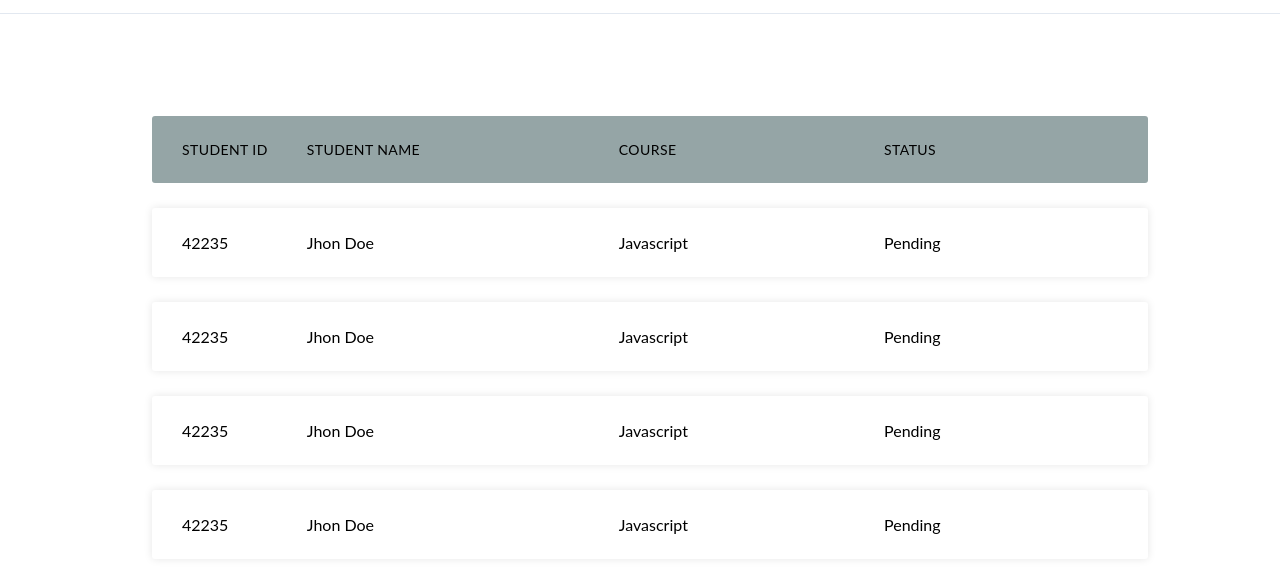
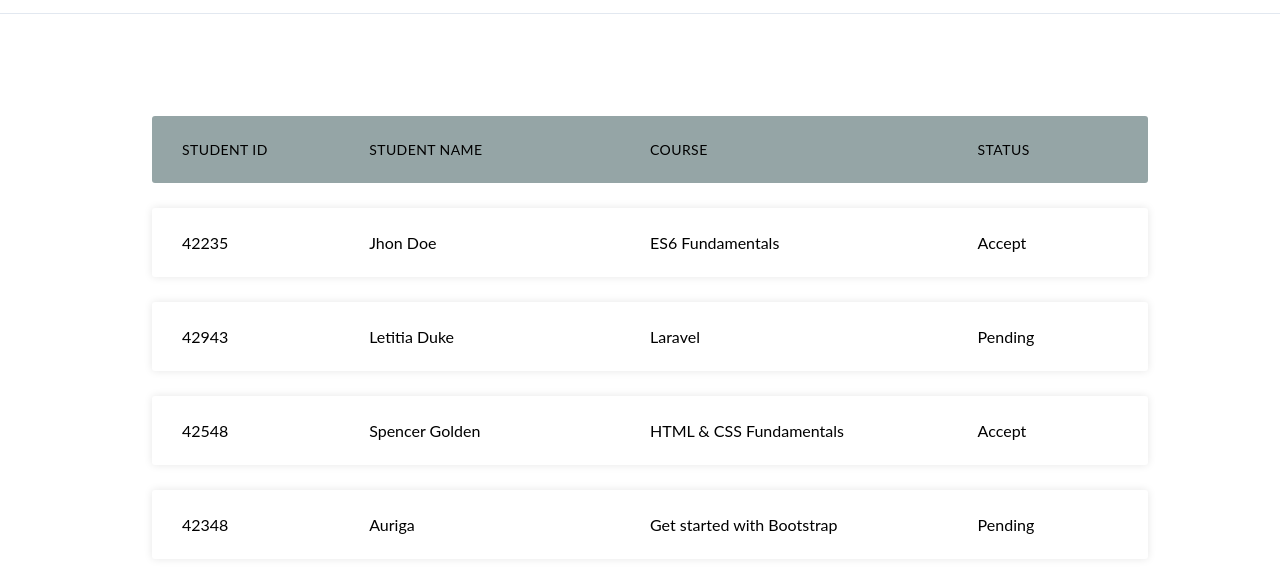
Before and after one commit to nadeeee/Pemrogrman_WEB, a plain HTML site: page task_2/home.html in a window 1280 px wide. Shown: the part 58-630 px from the top of the page. Drawn offline with Linux system fonts and the light colour scheme; a web font is replaced by a local one.

Commit message:
adding some
flex-basis

```diff
--- a/task_2/css/table.css
+++ b/task_2/css/table.css
@@ -54,7 +54,7 @@ body {
   }
 
   .responsive-table .col-2 {
-        flex-basis: 30%;
+        flex-basis: 20%;
   }
 
   .responsive-table .col-3 {
@@ -62,5 +62,5 @@ body {
   }
 
   .responsive-table .col-4 {
-        flex-basis: 25%;
+        flex-basis: 15%;
   }
--- a/task_2/home.html
+++ b/task_2/home.html
@@ -9,6 +9,7 @@
     <link rel="stylesheet" href="css/table.css">
 </head>
 <body>
+
     <header class="header">
         <nav class="navbar">
             <a href="#" class="nav-logo">Nevoir.</a>
@@ -40,58 +41,58 @@
                 </td>
             </tr>
             <tr class="table-row">
-                <td class="col col-1" data-label="Student Id">
+                <td class="col col-1" name="Student Id">
                     42235
                 </td>
-                <td class="col col-2" data-label="Student Name">
+                <td class="col col-2" name="Student Name">
                     Jhon Doe
                 </td>
-                <td class="col col-3" data-label="Course">
-                    Javascript
+                <td class="col col-3" name="Course">
+                    ES6 Fundamentals
                 </td>
-                <td class="col col-4" data-label="Status">
+                <td class="col col-4" name="Status">
+                    Accept
+                </td>
+            </tr>
+            <tr class="table-row">
+                <td class="col col-1" name="Student Id">
+                    42943
+                </td>
+                <td class="col col-2" name="Student Name">
+                    Letitia Duke
+                </td>
+                <td class="col col-3" name="Course">
+                    Laravel
+                </td>
+                <td class="col col-4" name="Status">
                     Pending
                 </td>
             </tr>
             <tr class="table-row">
-                <td class="col col-1" data-label="Student Id">
-                    42235
+                <td class="col col-1" name="Student Id">
+                    42548
                 </td>
-                <td class="col col-2" data-label="Student Name">
-                    Jhon Doe
+                <td class="col col-2" name="Student Name">
+                    Spencer Golden
                 </td>
-                <td class="col col-3" data-label="Course">
-                    Javascript
+                <td class="col col-3" name="Course">
+                    HTML & CSS Fundamentals
                 </td>
-                <td class="col col-4" data-label="Status">
-                    Pending
+                <td class="col col-4" name="Status">
+                    Accept
                 </td>
             </tr>
             <tr class="table-row">
-                <td class="col col-1" data-label="Student Id">
-                    42235
+                <td class="col col-1" name="Student Id">
+                    42348
                 </td>
-                <td class="col col-2" data-label="Student Name">
-                    Jhon Doe
+                <td class="col col-2" name="Student Name">
+                    Auriga
                 </td>
-                <td class="col col-3" data-label="Course">
-                    Javascript
+                <td class="col col-3" name="Course">
+                    Get started with Bootstrap
                 </td>
-                <td class="col col-4" data-label="Status">
-                    Pending
-                </td>
-            </tr>
-            <tr class="table-row">
-                <td class="col col-1" data-label="Student Id">
-                    42235
-                </td>
-                <td class="col col-2" data-label="Student Name">
-                    Jhon Doe
-                </td>
-                <td class="col col-3" data-label="Course">
-                    Javascript
-                </td>
-                <td class="col col-4" data-label="Status">
+                <td class="col col-4" name="Status">
                     Pending
                 </td>
             </tr>
```
